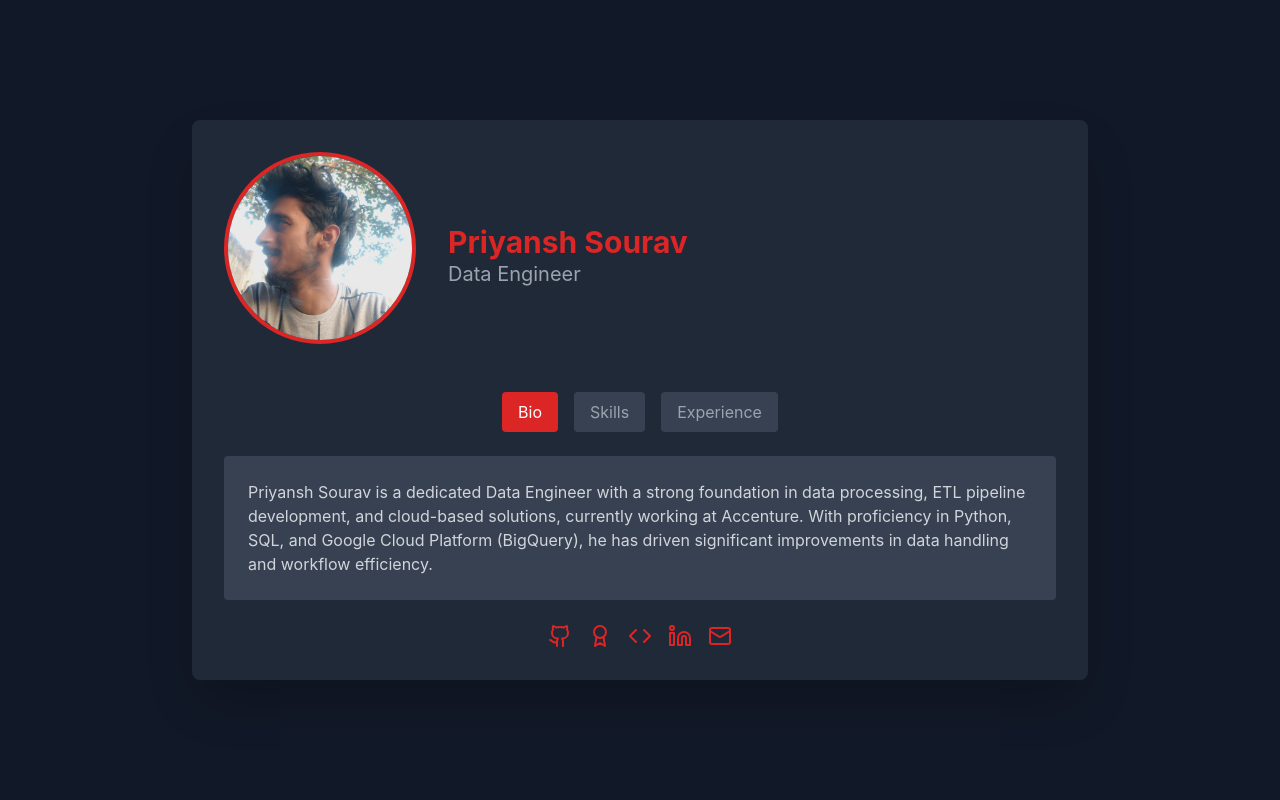
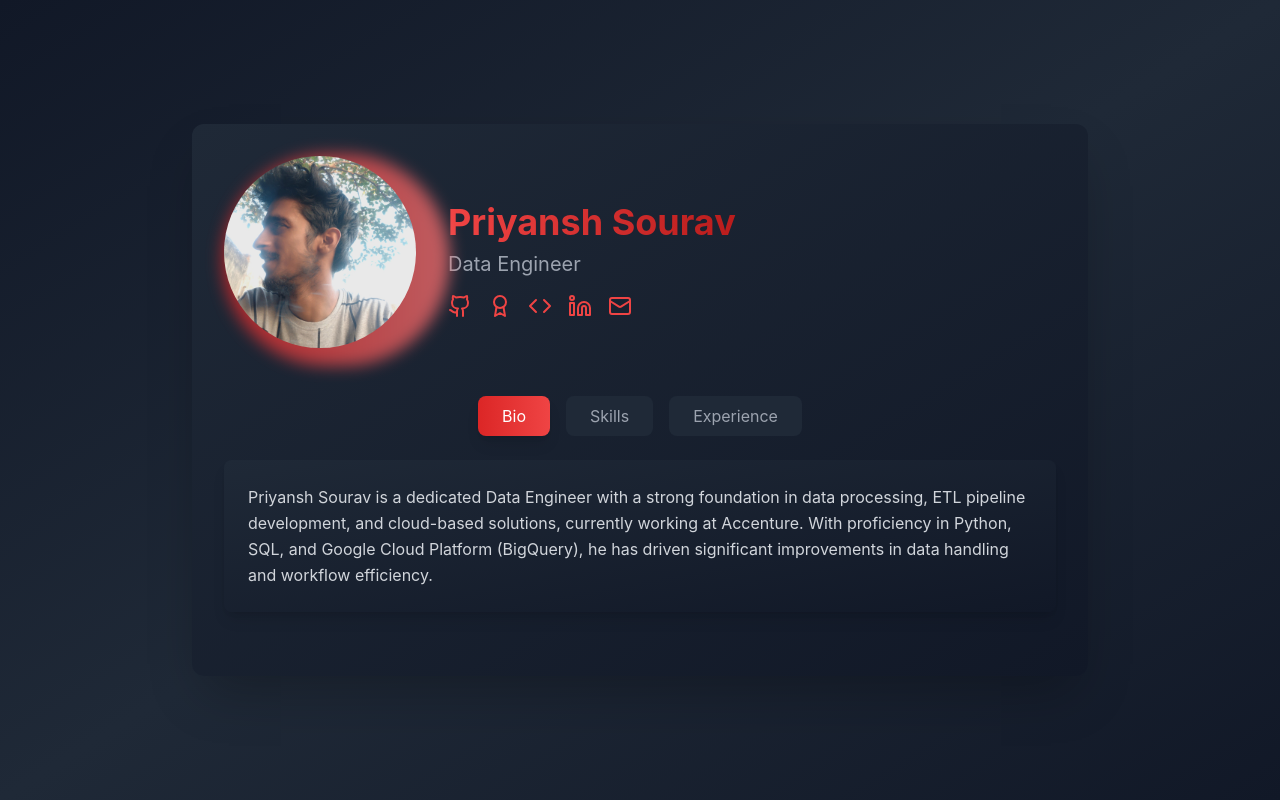
Before and after one commit to ipriyansh/ipriyansh.github.com, a React (Create React App) app: page / in a window 1280 px wide. Built offline with nearby package versions, Linux system fonts and the light colour scheme; the HTML template or start-up script is replaced by a standard one.

Commit message:
Update PriyanshPortfolio.js

```diff
--- a/src/PriyanshPortfolio.js
+++ b/src/PriyanshPortfolio.js
@@ -1,8 +1,19 @@
-import React, { useState } from 'react';
-import { Github, Linkedin, Mail, Code, Award } from 'lucide-react';
+import React, { useState, useEffect } from 'react';
+import { Github, Linkedin, Mail, Code, Award, ExternalLink } from 'lucide-react';
 
 const PriyanshPortfolio = () => {
   const [activeSection, setActiveSection] = useState('bio');
+  const [isRotating, setIsRotating] = useState(false);
+  const [isVisible, setIsVisible] = useState(false);
+
+  useEffect(() => {
+    setIsVisible(true);
+  }, []);
+
+  const handleImageClick = () => {
+    setIsRotating(true);
+    setTimeout(() => setIsRotating(false), 1000);
+  };
 
   const socialLinks = [
     {
@@ -85,28 +96,57 @@ const PriyanshPortfolio = () => {
   const renderSection = () => {
     switch(activeSection) {
       case 'bio':
-        return <p className="text-gray-300">{sections.bio}</p>;
+        return (
+          <p className="text-gray-300 leading-relaxed animate-fade-in">
+            {sections.bio}
+          </p>
+        );
       case 'skills':
         return (
-          <ul className="grid grid-cols-2 gap-2">
-            {sections.skills.map(skill => (
-              <li key={skill} className="bg-gray-800 p-2 rounded text-center">
-                {skill}
+          <ul className="grid grid-cols-2 md:grid-cols-3 gap-4">
+            {sections.skills.map((skill, index) => (
+              <li
+                key={skill}
+                className="bg-gradient-to-br from-gray-800 to-gray-900 p-3 rounded-lg shadow-lg
+                          transform hover:scale-105 transition-all duration-300 animate-fade-in"
+                style={{ animationDelay: `${index * 100}ms` }}
+              >
+                <div className="text-center text-gray-300 font-medium">
+                  {skill}
+                </div>
               </li>
             ))}
           </ul>
         );
       case 'experience':
-        return sections.experience.map(exp => (
-          <div key={`${exp.company}-${exp.role}`} className="bg-gray-800 p-4 rounded mb-4">
-            <h3 className="text-xl font-bold text-red-600">{exp.company} - {exp.location}</h3>
-            <div className="flex justify-between">
-              <p className="text-gray-300 italic">{exp.role}</p>
-              <p className="text-gray-400 text-sm">{exp.duration}</p>
+        return sections.experience.map((exp, index) => (
+          <div
+            key={`${exp.company}-${exp.role}`}
+            className="bg-gradient-to-br from-gray-800 to-gray-900 p-6 rounded-lg shadow-lg mb-6
+                      transform hover:scale-[1.02] transition-all duration-300 animate-fade-in"
+            style={{ animationDelay: `${index * 200}ms` }}
+          >
+            <div className="flex flex-col md:flex-row md:items-center md:justify-between mb-4">
+              <div>
+                <h3 className="text-xl font-bold bg-gradient-to-r from-red-500 to-red-700
+                              bg-clip-text text-transparent">{exp.company}</h3>
+                <p className="text-gray-400">{exp.location}</p>
+              </div>
+              <div className="text-right">
+                <p className="text-gray-300 font-medium">{exp.role}</p>
+                <p className="text-gray-500 text-sm">{exp.duration}</p>
+              </div>
             </div>
-            <ul className="list-disc pl-5 mt-2 space-y-1">
-              {exp.highlights.map(highlight => (
-                <li key={highlight} className="text-gray-400 text-sm">{highlight}</li>
+            <ul className="space-y-2">
+              {exp.highlights.map((highlight, i) => (
+                <li
+                  key={highlight}
+                  className="text-gray-400 flex items-start space-x-2"
+                  style={{ animationDelay: `${(index * 200) + (i * 100)}ms` }}
+                >
+                  <span className="text-red-500 mt-1">•</span>
+                  <span>{highlight}</span>
+                </li>
               ))}
             </ul>
           </div>
@@ -117,54 +157,71 @@ const PriyanshPortfolio = () => {
   };
 
   return (
-    <div className="min-h-screen bg-gray-900 text-white flex items-center justify-center p-8">
-      <div className="max-w-4xl w-full bg-gray-800 rounded-lg shadow-2xl p-8">
+    <div className="min-h-screen bg-gradient-to-br from-gray-900 via-gray-800 to-gray-900
+                    text-white flex items-center justify-center p-4 md:p-8">
+      <div
+        className={`max-w-4xl w-full bg-gradient-to-br from-gray-800 to-gray-900
+                   rounded-xl shadow-2xl p-6 md:p-8 transform transition-all duration-1000
+                   ${isVisible ? 'translate-y-0 opacity-100' : 'translate-y-10 opacity-0'}`}
+      >
         <div className="flex flex-col md:flex-row items-center mb-8">
-          <img
-            src="preview.jpg"
-            alt="Priyansh Sourav"
-            className="rounded-full border-4 border-red-600 w-48 h-48 mb-4 md:mr-8"
-          />
+          <div
+            onClick={handleImageClick}
+            className={`relative group cursor-pointer transform transition-all duration-500
+                      hover:scale-105 ${isRotating ? 'rotate-360' : ''}`}
+          >
+            <div className="absolute -inset-0.5 bg-gradient-to-r from-red-600 to-red-400
+                          rounded-full opacity-75 group-hover:opacity-100 blur transition duration-500"></div>
+            <img
+              src="preview.jpg"
+              alt="Priyansh Sourav"
+              className="relative rounded-full w-48 h-48 mb-4 md:mr-8 object-cover"
+            />
+          </div>
           <div className="text-center md:text-left">
-            <h1 className="text-3xl font-bold text-red-600">Priyansh Sourav</h1>
-            <h2 className="text-xl text-gray-400">Data Engineer</h2>
+            <h1 className="text-4xl font-bold bg-gradient-to-r from-red-500 to-red-700
+                          bg-clip-text text-transparent mb-2">
+              Priyansh Sourav
+            </h1>
+            <h2 className="text-xl text-gray-400 mb-4">Data Engineer</h2>
+            <div className="flex justify-center md:justify-start space-x-4">
+              {socialLinks.map(link => (
+                <a
+                  key={link.name}
+                  href={link.url}
+                  target="_blank"
+                  rel="noopener noreferrer"
+                  className="text-red-500 hover:text-red-400 transform hover:scale-110
+                           transition-all duration-300"
+                  aria-label={link.name}
+                >
+                  {link.icon}
+                </a>
+              ))}
+            </div>
           </div>
         </div>
 
-        <div className="mb-6">
+        <div className="mb-8">
           <div className="flex justify-center space-x-4 mb-6">
             {['bio', 'skills', 'experience'].map(section => (
               <button
                 key={section}
                 onClick={() => setActiveSection(section)}
-                className={`px-4 py-2 rounded transition ${
+                className={`px-6 py-2 rounded-lg transition-all duration-300 transform
+                          hover:scale-105 ${
                   activeSection === section
-                    ? 'bg-red-600 text-white'
-                    : 'bg-gray-700 text-gray-400 hover:bg-gray-600'
+                    ? 'bg-gradient-to-r from-red-600 to-red-500 text-white shadow-lg'
+                    : 'bg-gray-800 text-gray-400 hover:bg-gray-700'
                 }`}
               >
                 {section.charAt(0).toUpperCase() + section.slice(1)}
               </button>
             ))}
           </div>
-          <div className="bg-gray-700 p-6 rounded">
+          <div className="bg-gradient-to-br from-gray-800 to-gray-900 p-6 rounded-lg shadow-lg">
             {renderSection()}
           </div>
-        </div>
-
-        <div className="flex justify-center space-x-4">
-          {socialLinks.map(link => (
-            <a
-              key={link.name}
-              href={link.url}
-              target="_blank"
-              rel="noopener noreferrer"
-              className="text-red-600 hover:text-red-400 transition"
-              aria-label={link.name}
-            >
-              {link.icon}
-            </a>
-          ))}
         </div>
       </div>
     </div>
```
